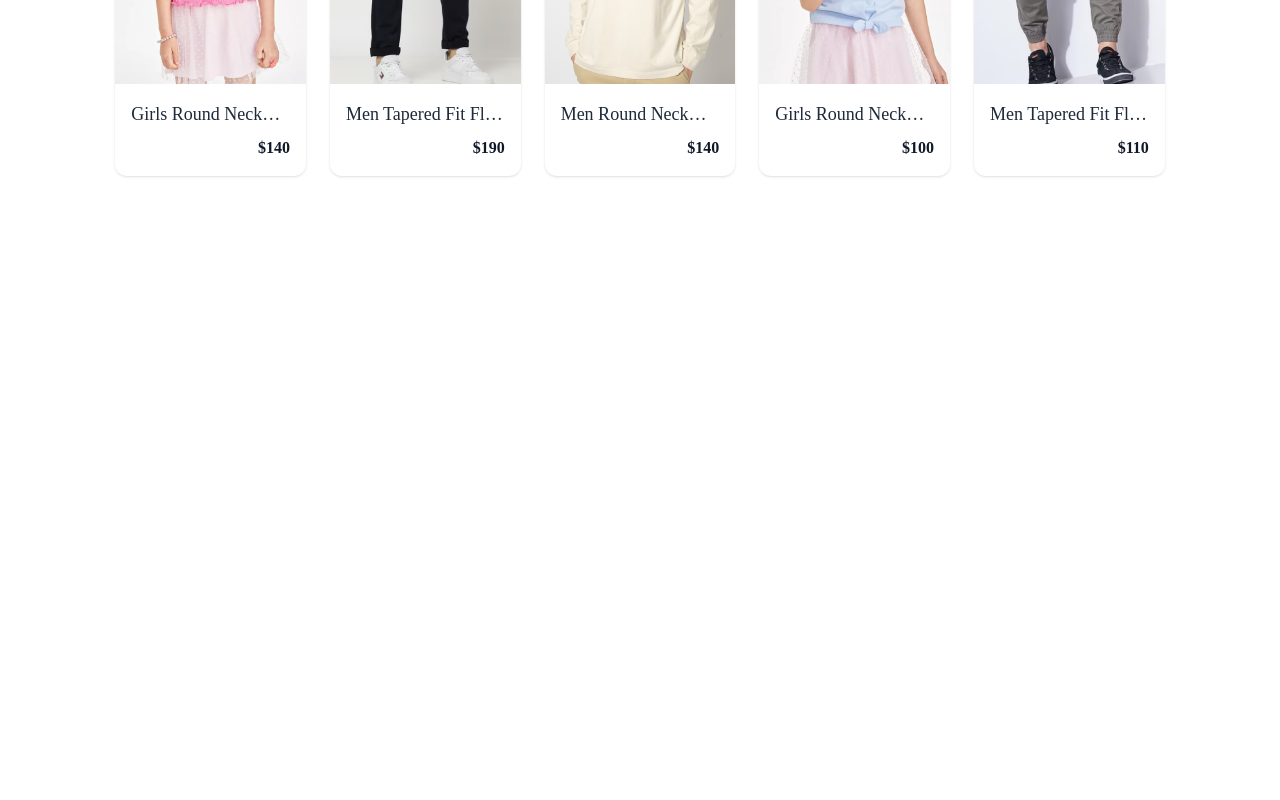
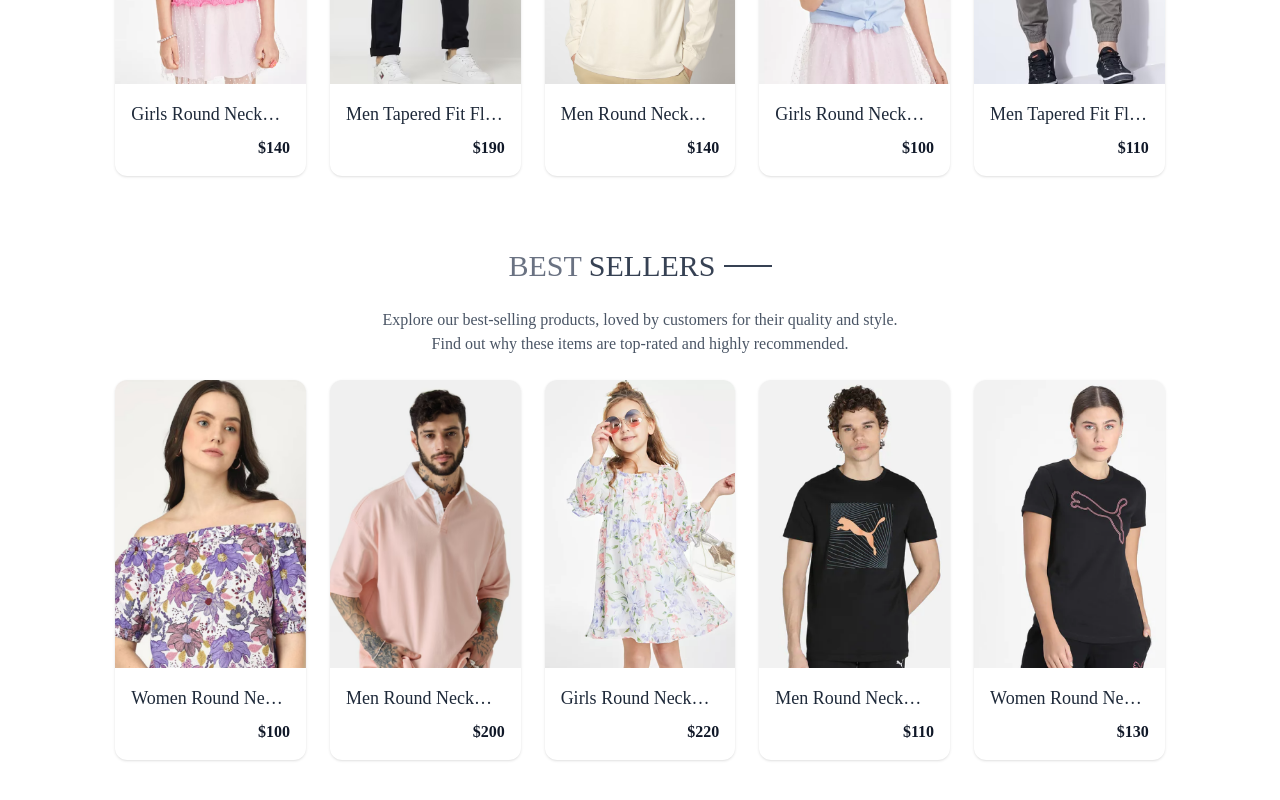
Before and after one commit to Dinesh0017/Trendora, a React (Vite) app in the folder frontend/: page / in a window 1280 px wide. Shown: the part 1456-2256 px from the top of the page. Before the commit the page ends 1680 px from the top, so only its background shows below. Built offline with nearby package versions, Linux system fonts and the light colour scheme.

Commit message:
best seller component done

```diff
--- /dev/null
+++ b/frontend/src/components/BestSeller.jsx
@@ -0,0 +1,51 @@
+import React, { useContext, useEffect, useState } from "react";
+import { ShopContext } from "../context/ShopContext";
+import Title from "./Title";
+import ProductItem from "./ProductItem";
+
+const BestSeller = () => {
+  const { products } = useContext(ShopContext);
+  const [bestSeller, setBestSeller] = useState([]);
+
+  useEffect(() => {
+    if (products && products.length > 0) {
+      const bestProducts = products.filter((item) => item.bestseller);
+      setBestSeller(bestProducts.slice(0, 5));
+    }
+  }, [products]);
+
+  return (
+    <div className="my-12">
+      {/* Section Header */}
+      <div className="text-center py-6 text-3xl">
+        <Title text1="BEST " text2="SELLERS" />
+        <p className="w-11/12 sm:w-3/4 md:w-2/3 lg:w-1/2 mx-auto text-xs sm:text-sm md:text-base text-gray-600 mt-3">
+          Explore our best-selling products, loved by customers for their
+          quality and style. Find out why these items are top-rated and highly
+          recommended.
+        </p>
+      </div>
+
+      {/* Products Grid */}
+      <div className="grid grid-cols-2 sm:grid-cols-3 md:grid-cols-4 lg:grid-cols-5 gap-4 sm:gap-6">
+        {bestSeller.length > 0 ? (
+          bestSeller.map((item, index) => (
+            <ProductItem
+              key={index}
+              id={item._id}
+              image={item.image}
+              name={item.name}
+              price={item.price}
+            />
+          ))
+        ) : (
+          <p className="col-span-full text-center text-gray-500 text-sm sm:text-base">
+            No best sellers available right now.
+          </p>
+        )}
+      </div>
+    </div>
+  );
+};
+
+export default BestSeller;
--- a/frontend/src/components/LatestCollection.jsx
+++ b/frontend/src/components/LatestCollection.jsx
@@ -1,6 +1,6 @@
 import React, { useEffect, useState, useContext } from "react";
+import Title from "./Title";
 import { ShopContext } from "../context/ShopContext";
-import Title from "./Title";
 import ProductItem from "./ProductItem";
 
 const LatestCollection = () => {
@@ -11,7 +11,7 @@
     if (products && products.length > 0) {
       setLatestProducts(products.slice(0, 10));
     }
-  }, [products]); // ✅ runs whenever products change
+  }, [products]);
 
   return (
     <div className="my-12">
@@ -26,10 +26,10 @@
 
       {/* Products Grid */}
       <div className="grid grid-cols-2 sm:grid-cols-3 md:grid-cols-4 lg:grid-cols-5 gap-4 sm:gap-6">
-        {latestProducts.map((item) => (
+        {latestProducts.map((item,index) => (
           <ProductItem
-            key={item.id}
-            id={item.id}
+            key={index}
+            id={item._id}
             image={item.image}
             name={item.name}
             price={item.price}
--- a/frontend/src/pages/Home.jsx
+++ b/frontend/src/pages/Home.jsx
@@ -1,12 +1,14 @@
 import React from 'react'
 import Hero from '../components/Hero'
 import LatestCollection from '../components/LatestCollection'
+import BestSeller from '../components/BestSeller'
 
 const Home = () => {
   return (
     <div>
       <Hero />
       <LatestCollection />
+      <BestSeller />
     </div>
   )
 }
```
